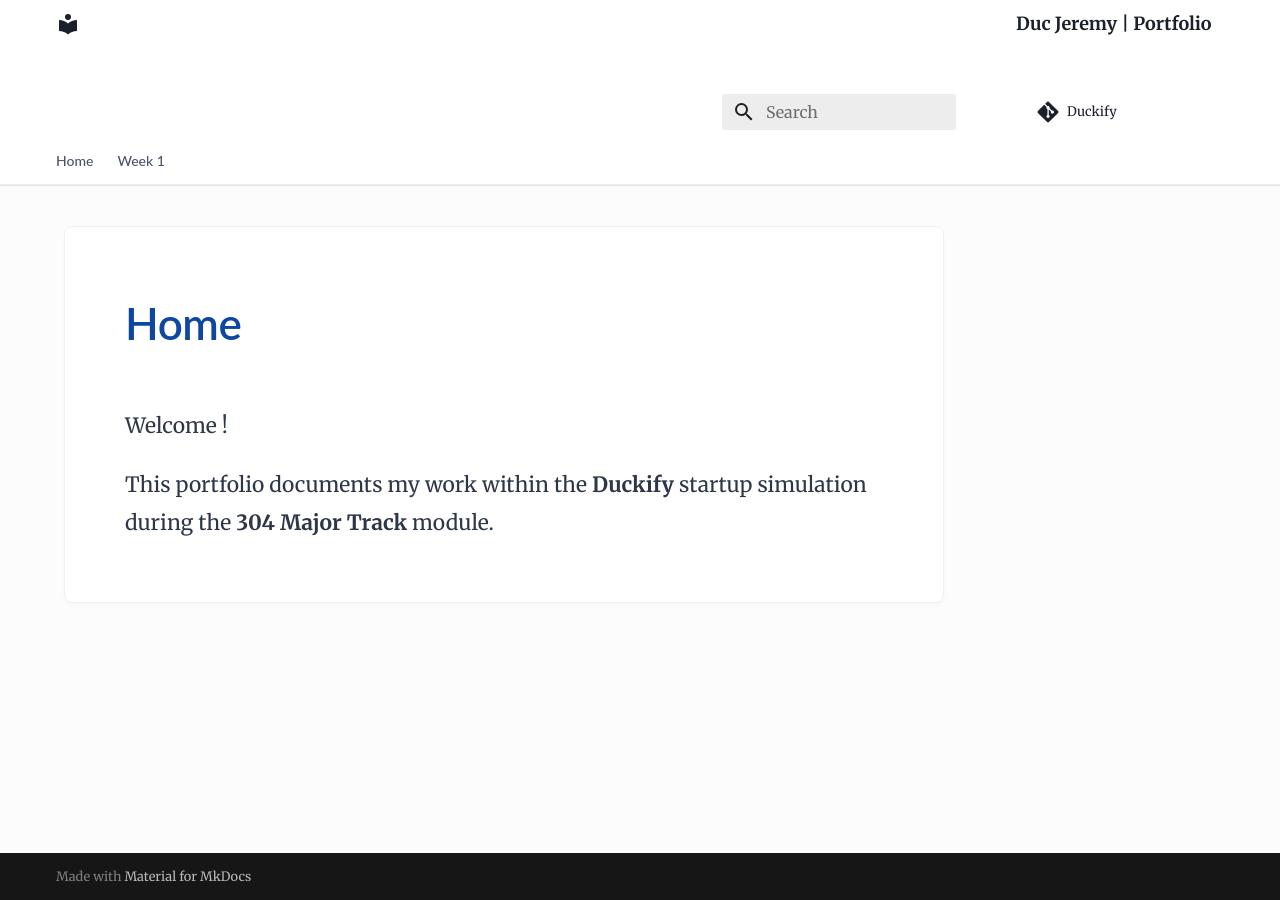
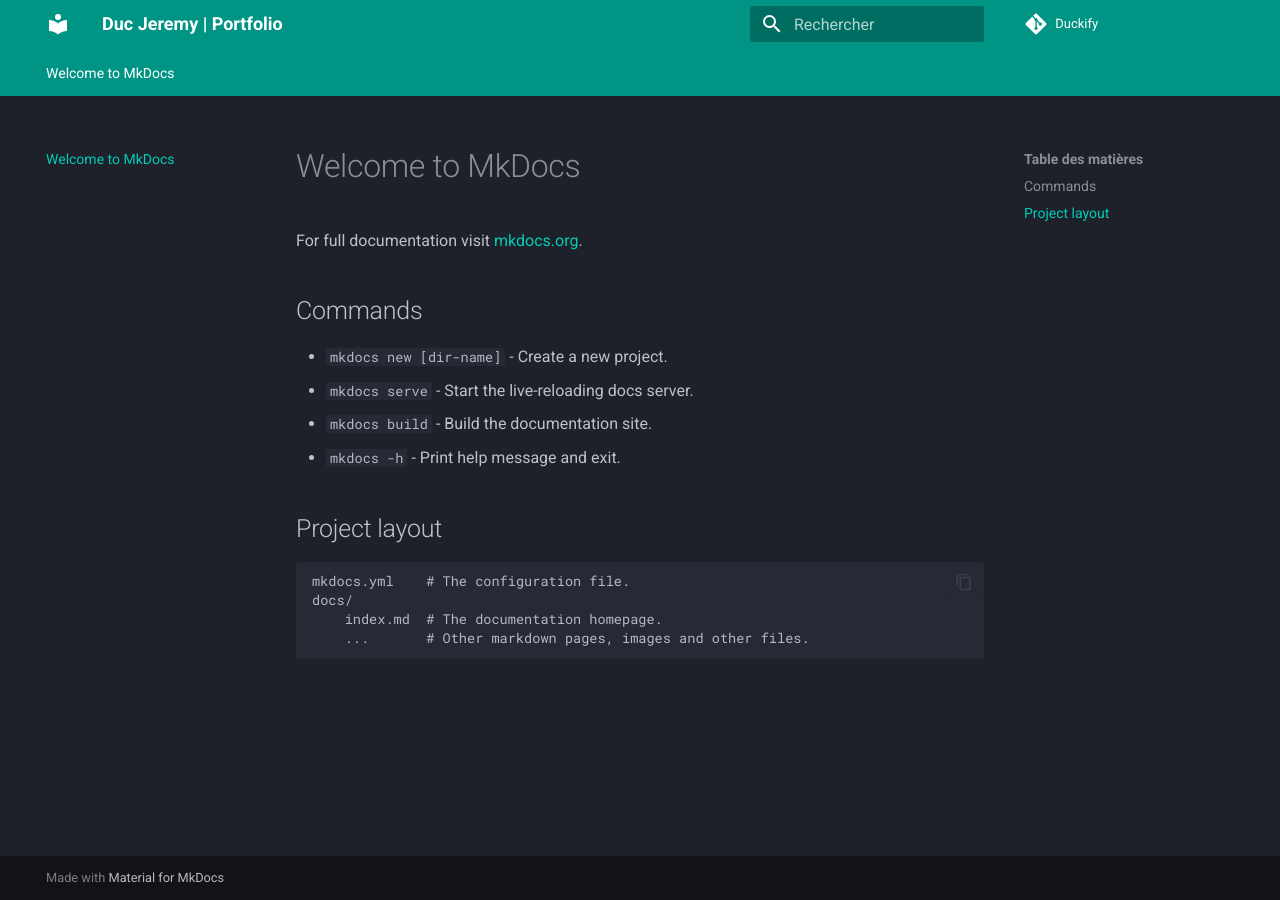
Before and after one commit to jijiduc/portfolio, an MkDocs documentation site: the page built from docs/index.md, in a window 1280 px wide. Built offline with MkDocs 1.6.1 and Material for MkDocs 9.7.7, drawn with Linux system fonts in a browser that asks for light colours; comment, search, counter and statistics services are not loaded.

Commit message:
Revert "doc/adding content for week 1"
This reverts commit e229cd4aa7f05b71be93a09bc50329d4435d33f3.

```diff
--- a/docs/index.md
+++ b/docs/index.md
@@ -1,8 +1,17 @@
----
-hide:
-  - toc
----
+# Welcome to MkDocs
 
-Welcome !
+For full documentation visit [mkdocs.org](https://www.mkdocs.org).
 
-This portfolio documents my work within the **Duckify** startup simulation during the **304 Major Track** module.
+## Commands
+
+* `mkdocs new [dir-name]` - Create a new project.
+* `mkdocs serve` - Start the live-reloading docs server.
+* `mkdocs build` - Build the documentation site.
+* `mkdocs -h` - Print help message and exit.
+
+## Project layout
+
+    mkdocs.yml    # The configuration file.
+    docs/
+        index.md  # The documentation homepage.
+        ...       # Other markdown pages, images and other files.
--- a/docs/stylesheets/extra.css
+++ /dev/null
@@ -1,115 +0,0 @@
-/* --- 1. GLOBAL CONFIGURATION --- */
-
-/* Very light general background */
-.md-main {
-    background-color: #fcfcfc;
-}
-
-/* The Grid: Removing the left column from the layout */
-/* Structure: [Empty space] [Content] [Right TOC] */
-.md-grid {
-    max-width: 1200px; /* Comfortable standard width */
-    margin: 0 auto;
-    display: grid;
-    grid-template-columns: 1fr 12rem; /* Content takes everything except the TOC */
-    gap: 2rem;
-}
-
-/* Permanently hiding the primary navigation sidebar (in case it forces display) */
-.md-sidebar--primary {
-    display: none;
-}
-
-/* --- 2. HEADER & TOP NAVIGATION (KEY ELEMENT) --- */
-
-/* Top header (Logo + Title) */
-.md-header {
-    background-color: #ffffff !important;
-    color: #1a202c !important;
-    box-shadow: none !important;
-    border-bottom: 1px solid #eaeaea;
-}
-
-/* Tab bar (Navigation) */
-.md-tabs {
-    background-color: #ffffff !important; /* Pure white background */
-    border-bottom: 1px solid #e2e8f0;
-    color: #4a5568 !important; /* Dark grey text */
-}
-
-/* Links in tabs */
-.md-tabs__link {
-    color: #4a5568 !important;
-    font-family: "Lato", sans-serif;
-    font-weight: 500;
-    opacity: 1 !important; /* Force visibility */
-    transition: color 0.2s;
-}
-
-/* Active tab */
-.md-tabs__link--active,
-.md-tabs__link:hover {
-    color: #0d47a1 !important; /* MIT Blue */
-    font-weight: 700;
-}
-
-/* Removing aggressive Material shadows */
-.md-header, .md-tabs {
-    box-shadow: 0 1px 2px rgba(0,0,0,0.02) !important;
-}
-
-/* --- 3. CENTRAL CONTENT (DOCUMENT) --- */
-
-.md-content {
-    background-color: transparent;
-    padding-top: 2rem;
-}
-
-/* The white "paper" containing the text */
-.md-content__inner {
-    background-color: white;
-    padding: 3rem;
-    border: 1px solid #eef1f4;
-    border-radius: 8px;
-    box-shadow: 0 4px 6px rgba(0,0,0,0.02); /* Very subtle shadow */
-}
-
-/* --- 4. TYPOGRAPHY (KEEPING IT SERIOUS) --- */
-
-/* Body text */
-.md-typeset {
-    font-family: "Merriweather", "Georgia", serif;
-    font-size: 1.05rem;
-    line-height: 1.8;
-    color: #2d3748;
-}
-
-/* Headings */
-.md-typeset h1,
-.md-typeset h2 {
-    font-family: "Lato", sans-serif;
-    color: #0d47a1;
-    font-weight: 600;
-    letter-spacing: -0.01em;
-}
-
-.md-typeset h1 {
-    margin-top: 0; /* Move the main title up */
-    font-size: 2.2rem;
-}
-
-/* --- 5. RIGHT TABLE OF CONTENTS (TOC) --- */
-
-/* Floating and discrete */
-.md-sidebar--secondary {
-    margin-top: 2rem;
-    height: auto;
-}
-
-.md-nav--secondary .md-nav__title {
-    background-color: transparent;
-    box-shadow: none;
-    color: #0d47a1;
-    font-weight: bold;
-    font-family: "Lato", sans-serif;
-}
--- a/mkdocs.yml
+++ b/mkdocs.yml
@@ -5,25 +5,27 @@ repo_name: Duckify
 
 theme:
   name: material
-  language: en
+  language: fr
   palette:
-    scheme: default
-    primary: white
-    accent: deep purple
+    # Mode sombre par defaut (c'est plus classe)
+    - scheme: slate
+      primary: teal
+      accent: cyan
   features:
-    - navigation.tabs
-    - navigation.tabs.sticky
+    - navigation.tabs # Menu horizontal pro
     - navigation.sections
-    - navigation.top
-    - toc.follow
-  font:
-    text: Merriweather
-    code: Roboto Mono
-  favicon: assets/isc.png
+    - navigation.expand
+    - content.code.copy
 
-extra_css:
-  - stylesheets/extra.css
+markdown_extensions:
+  - admonition # Pour les notes, avertissements, etc.
+  - pymdownx.highlight:
+      anchor_linenums: true
+  - pymdownx.superfences
+  - pymdownx.arithmatex: # Pour vos formules LaTeX
+      generic: true
 
-nav:
-  - Home: index.md
-  - "Week 1": journal/week1.md
+extra_javascript:
+  - javascripts/mathjax.js
+  - https://polyfill.io/v3/polyfill.min.js?features=es6
+  - https://cdn.jsdelivr.net/npm/mathjax@3/es5/tex-mml-chtml.js
```
Also changed, not shown: README.md (+21 -21 lines), docs/competences/skill_list.md (deleted, +0 -10 lines), docs/javascripts/mathjax.js (deleted, +0 -13 lines), docs/journal/week1.md (deleted, +0 -64 lines), instruction/instructions.md (deleted, +0 -88 lines), docs/assets/isc.png (deleted), 1 other file.
